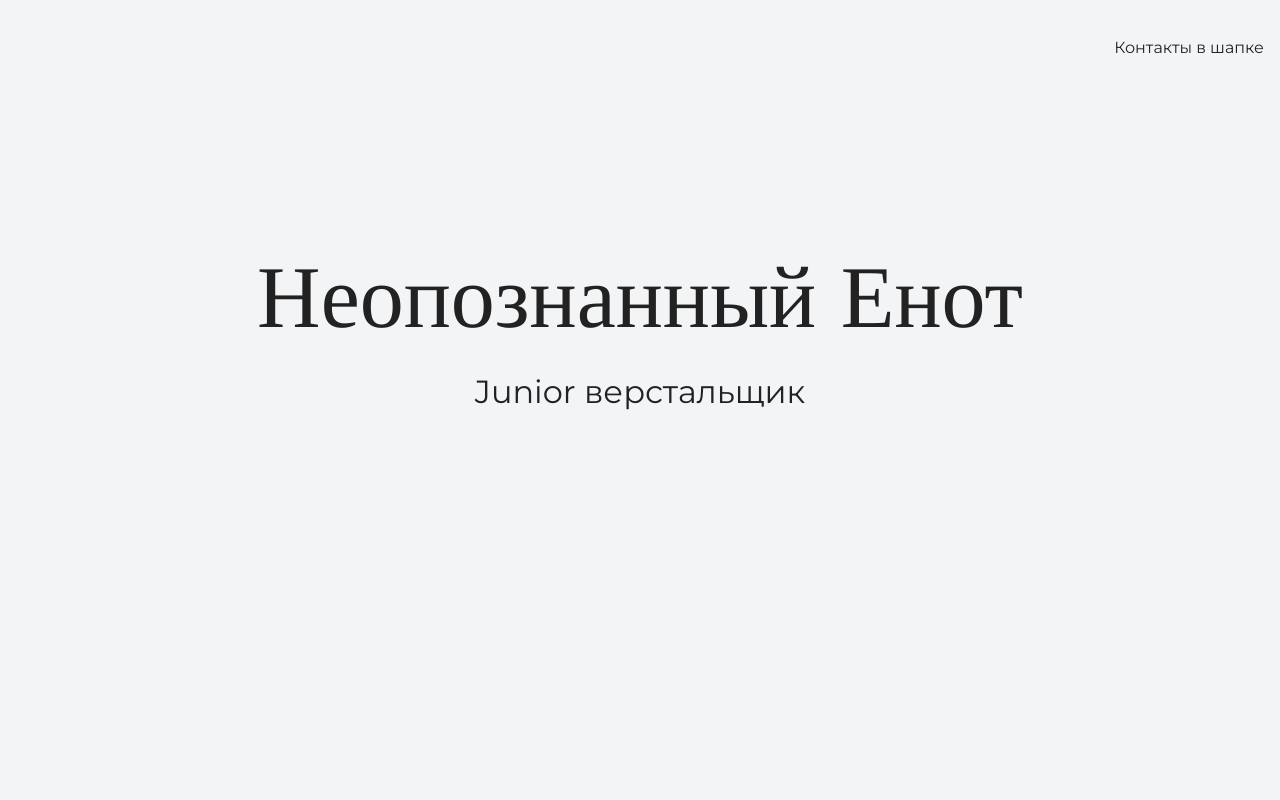
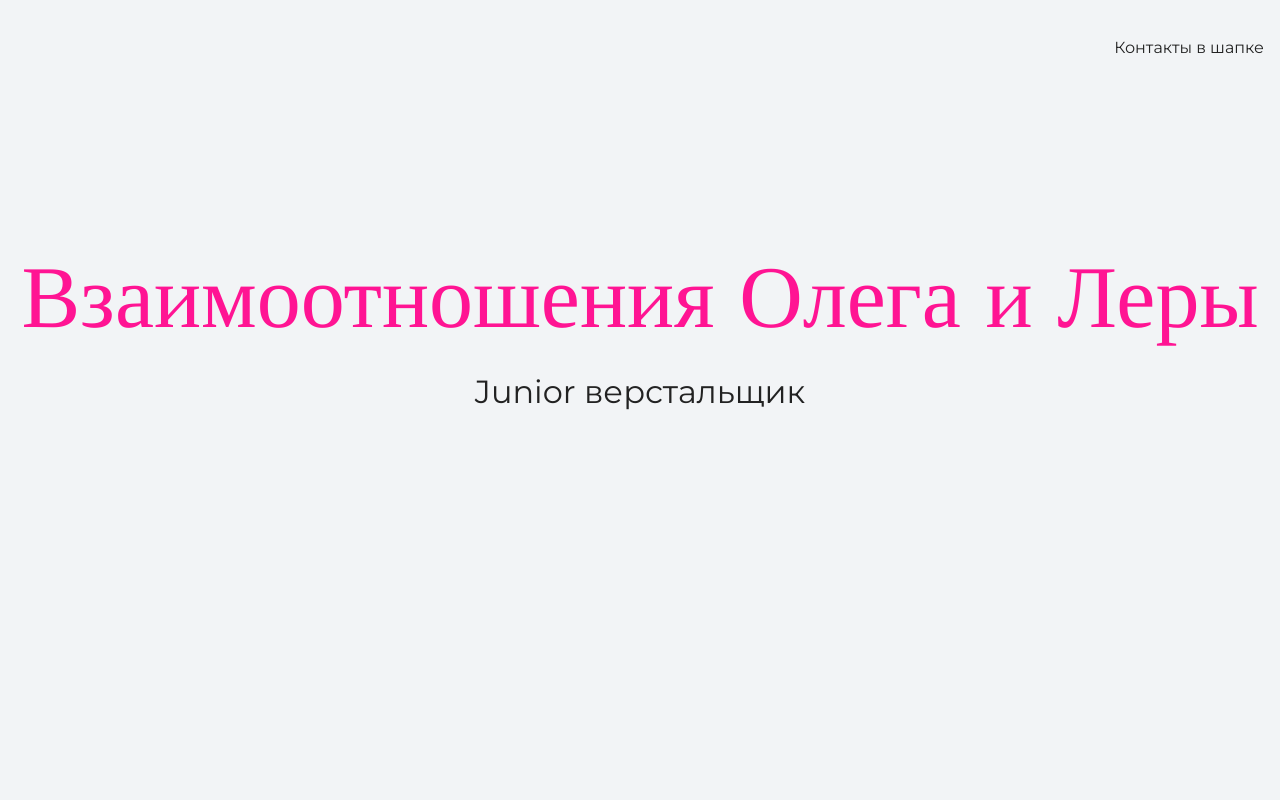
Before and after one commit to Geor-Bayankin/my-site, a plain HTML site: page index.html in a window 1280 px wide. Shown: the top 800 px of the page. Drawn offline with nearby package versions, Linux system fonts and the light colour scheme.

Commit message:
Add files via upload

```diff
--- a/index.html
+++ b/index.html
@@ -16,7 +16,7 @@
 
     <section class="hero-image">
       <div class="container">
-         <h1 class="heading">Неопознанный Енот</h1>
+         <h1 class="heading">Взаимоотношения Олега и Леры</h1>
          <p>Junior верстальщик</p>
       </div>
     </section>
--- a/style.css
+++ b/style.css
@@ -61,6 +61,7 @@ body {
   font-size: 88px;
   line-height: 96px;
   font-weight: 400;
+  color:#FF1493;
 }
 
 .hero-image p {
```
